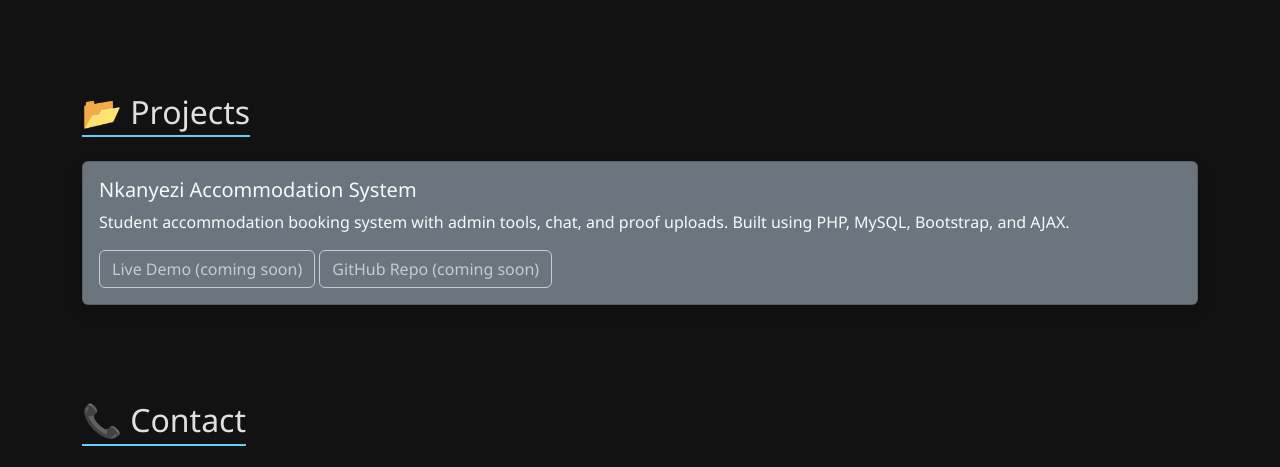
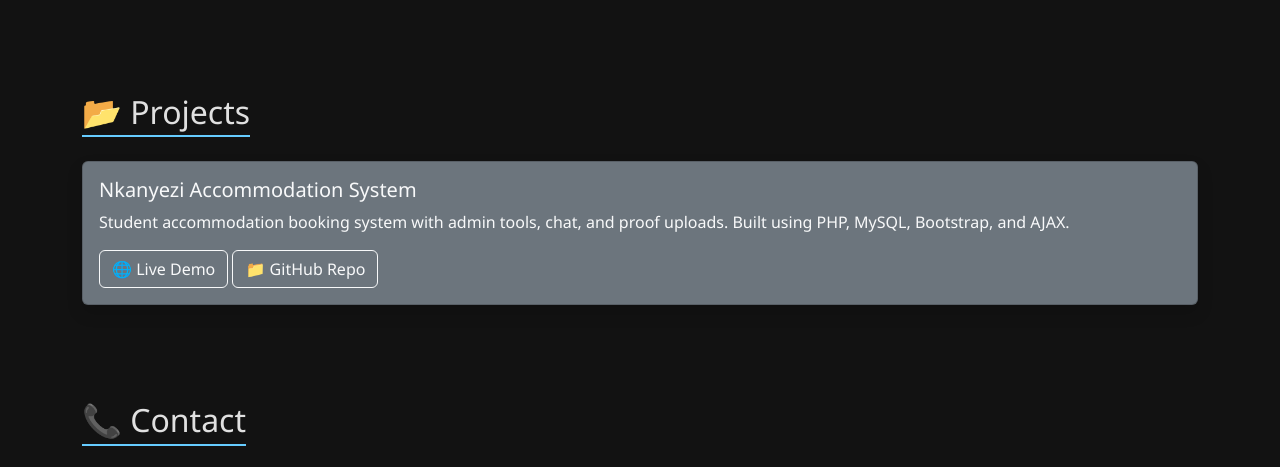
Before and after one commit to Ndamul/https-github.com-Ndamul-donaldhub-portfolio, a plain HTML site: page index.html in a window 1280 px wide. Shown: the part 1268-1735 px from the top of the page. Drawn offline with nearby package versions, Linux system fonts and the light colour scheme.

Commit message:
Update index.html

```diff
--- a/index.html
+++ b/index.html
@@ -81,12 +81,16 @@
 <section id="projects" class="container py-5">
   <h2 class="section-title">📂 Projects</h2>
   <div class="card bg-secondary text-light shadow">
-    <div class="card-body">
-      <h5 class="card-title">Nkanyezi Accommodation System</h5>
-      <p class="card-text">Student accommodation booking system with admin tools, chat, and proof uploads. Built using PHP, MySQL, Bootstrap, and AJAX.</p>
-      <a href="#" class="btn btn-outline-light disabled" aria-disabled="true">Live Demo (coming soon)</a>
-      <a href="#" class="btn btn-outline-light disabled" aria-disabled="true">GitHub Repo (coming soon)</a>
-    </div>
+  <div class="card-body">
+  <h5 class="card-title">Nkanyezi Accommodation System</h5>
+  <p class="card-text">
+    Student accommodation booking system with admin tools, chat, and proof uploads.
+    Built using PHP, MySQL, Bootstrap, and AJAX.
+  </p>
+  <a href="http://fast-res.great-site.net/login" class="btn btn-outline-light" target="_blank">🌐 Live Demo</a>
+  <a href="https://github.com/Ndamul/donalddesignhub-portfolio" class="btn btn-outline-light" target="_blank">📁 GitHub Repo</a>
+</div>
+
   </div>
 </section>
 
```
